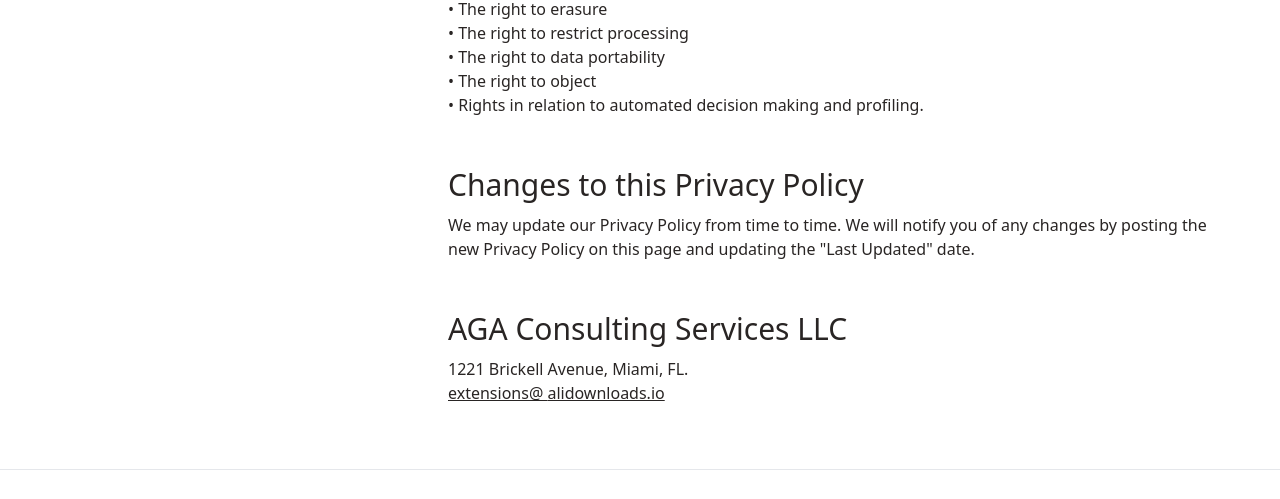
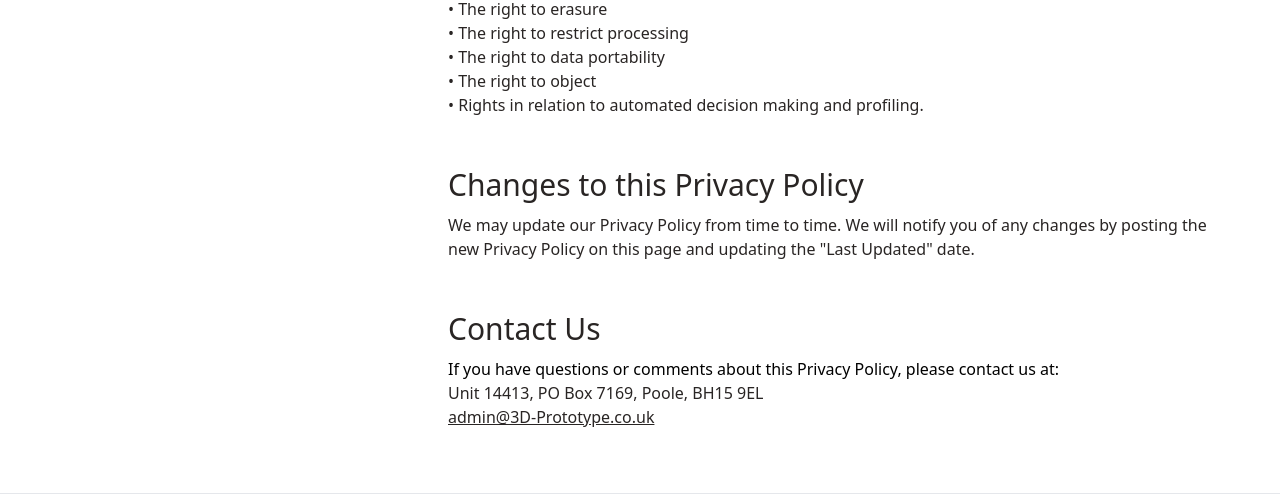
Before and after one commit to Ika1009/AliDownloads, a browser extension: page website/index2.html in a window 1280 px wide. Shown: the part 1627-2126 px from the top of the page. Drawn offline with Linux system fonts and the light colour scheme.

Commit message:
contact us changed

```diff
--- a/website/index2.html
+++ b/website/index2.html
@@ -194,16 +194,14 @@
             We may update our Privacy Policy from time to time. We will notify you of any changes by posting the new Privacy Policy on this page and updating the "Last Updated" date.          </div>
         </div>
         <div id="contact" class=" flex-col justify-start items-start gap-2.5 flex">
-          <div class="self-stretch text-stone-800 text-3xl font-medium ">AGA Consulting Services LLC</div>
+          <div class="self-stretch text-stone-800 text-3xl font-medium ">Contact Us</div>
           <div class="self-stretch">
+            If you have questions or comments about this Privacy Policy, please contact us at:<br />
             <span class="text-stone-800 text-md font-normal ">
-              1221 Brickell Avenue, Miami, FL.<br />
+              Unit 14413, PO Box 7169, Poole, BH15 9EL<br />
             </span>
             <span class="text-stone-800 text-md font-normal underline ">
-              extensions@
-            </span>
-            <span class="text-stone-800 text-md font-normal underline ">
-              alidownloads.io
+              admin@3D-Prototype.co.uk
             </span>
           </div>
         </div>
```
